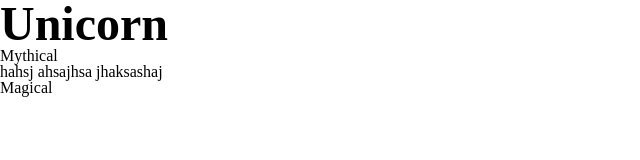
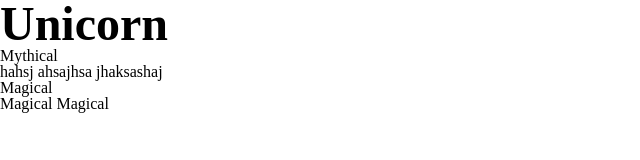
Before and after one commit to juliannapie/unicorn, a plain HTML site: page index.html in a window 1280 px wide. Shown: the whole page, without its empty margins (0-640 px from the left). Drawn offline with Linux system fonts and the light colour scheme.

Commit message:
added new section magical magical
added new section magical magical

```diff
--- a/index.html
+++ b/index.html
@@ -19,6 +19,9 @@
         <section>
             <h2>Magical</h2>
         </section>
+        <section>
+            <h2>Magical Magical</h2>
+        </section>
 
     </main>
     <footer>
```
